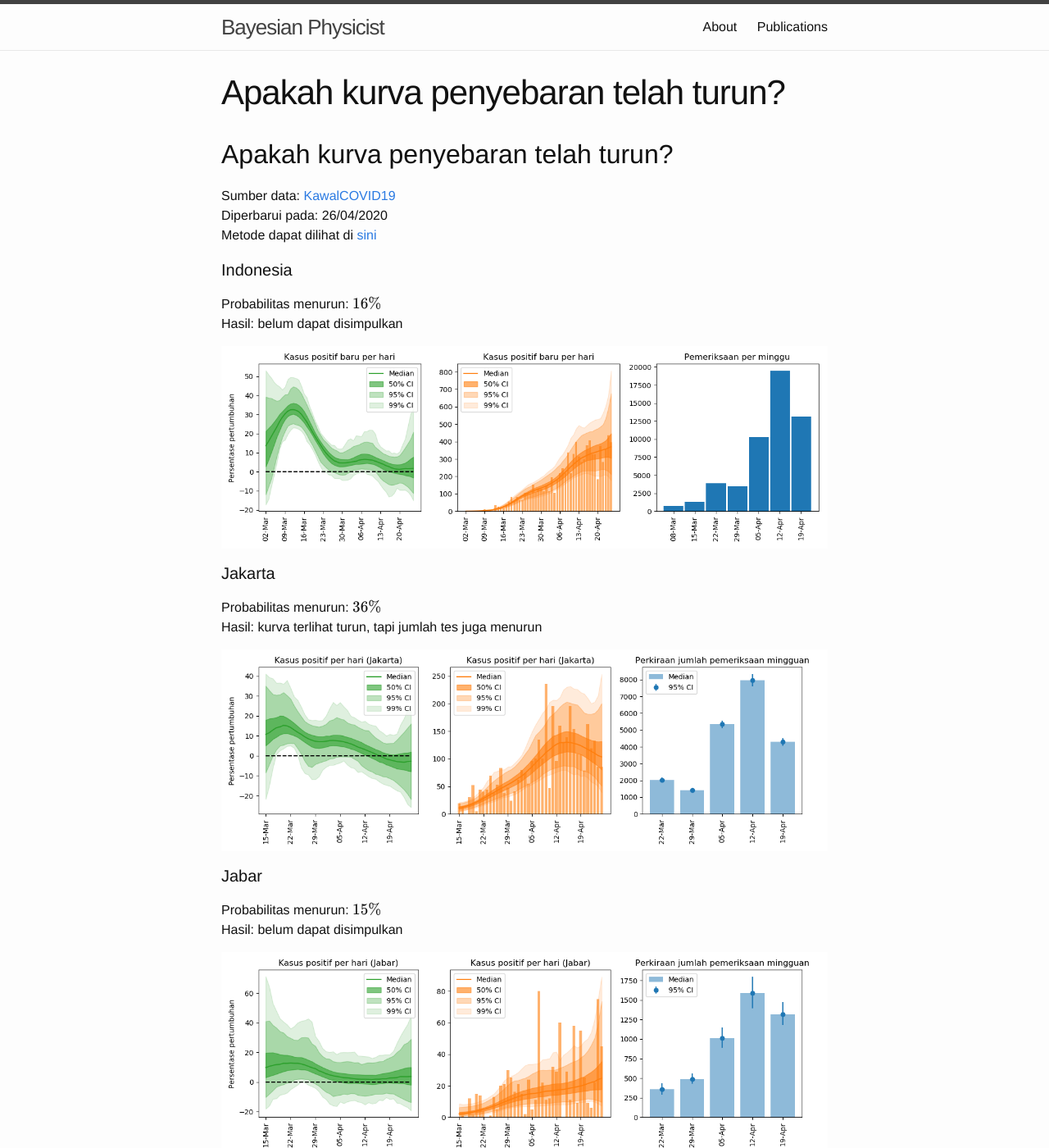
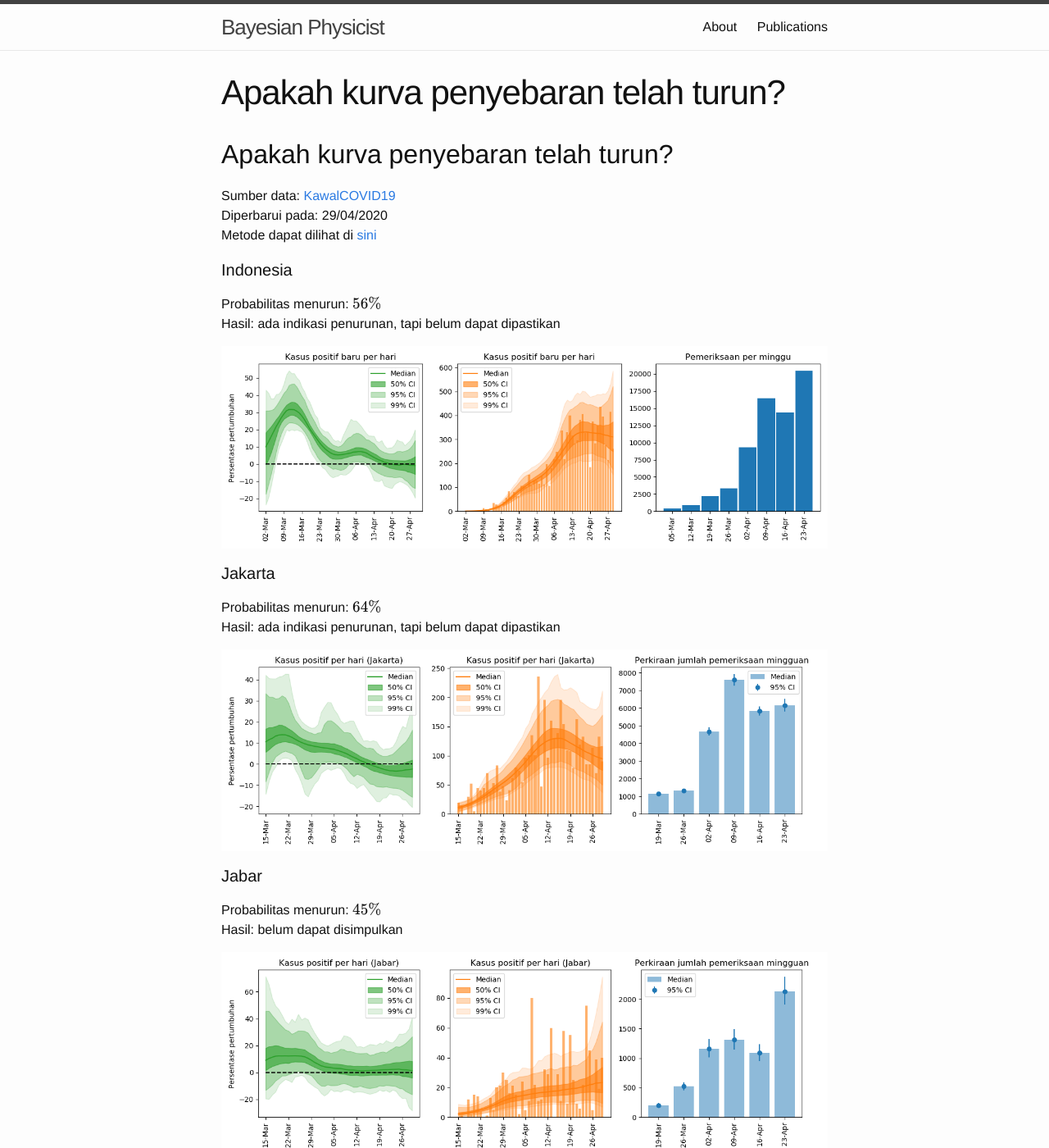
Before and after one commit to mfkasim1/mfkasim1.github.io, a Jekyll site: the page built from idcovid19.md, in a window 1280 px wide and 1400 px high. Shown: the whole window at 82% size. Built offline with Jekyll 4.4.1, drawn with Linux system fonts in a browser that asks for light colours; formulas are drawn with MathJax 3; our own code applies the rules of GitHub Pages for plain Markdown files; some of the changed text lies outside the part shown.

Commit message:
Update curve

```diff
--- a/idcovid19.md
+++ b/idcovid19.md
@@ -8,47 +8,47 @@ permalink: /idcovid19/
 ## Apakah kurva penyebaran telah turun?
 
 Sumber data: [KawalCOVID19](https://kawalcovid19.id/)<br/>
-Diperbarui pada: 26/04/2020<br/>
+Diperbarui pada: 29/04/2020<br/>
 Metode dapat dilihat di [sini]({{ site.baseurl }}/2020/04/17/COVID19-has-the-curve-flatten/)
 
 #### Indonesia
 
-Probabilitas menurun: \\(16\%\\)<br/>
-Hasil: belum dapat disimpulkan
+Probabilitas menurun: \\(56\%\\)<br/>
+Hasil: ada indikasi penurunan, tapi belum dapat dipastikan
 
 <img title="Indonesia" src="{{ site.baseurl }}/assets/idcovid19-daily/id_new_cases.png" width="100%"/>
 
 #### Jakarta
 
-Probabilitas menurun: \\(36\%\\)<br/>
-Hasil: kurva terlihat turun, tapi jumlah tes juga menurun
+Probabilitas menurun: \\(64\%\\)<br/>
+Hasil: ada indikasi penurunan, tapi belum dapat dipastikan
 
 <img title="Jakarta" src="{{ site.baseurl }}/assets/idcovid19-daily/idprov_jakarta_new_cases.png" width="100%"/>
 
 #### Jabar
 
-Probabilitas menurun: \\(15\%\\)<br/>
+Probabilitas menurun: \\(45\%\\)<br/>
 Hasil: belum dapat disimpulkan
 
 <img title="Jabar" src="{{ site.baseurl }}/assets/idcovid19-daily/idprov_jabar_new_cases.png" width="100%"/>
 
 #### Jatim
 
-Probabilitas menurun: \\(15\%\\)<br/>
+Probabilitas menurun: \\(46\%\\)<br/>
 Hasil: belum dapat disimpulkan
 
 <img title="Jatim" src="{{ site.baseurl }}/assets/idcovid19-daily/idprov_jatim_new_cases.png" width="100%"/>
 
 #### Jateng
 
-Probabilitas menurun: \\(10\%\\)<br/>
+Probabilitas menurun: \\(39\%\\)<br/>
 Hasil: belum dapat disimpulkan
 
 <img title="Jateng" src="{{ site.baseurl }}/assets/idcovid19-daily/idprov_jateng_new_cases.png" width="100%"/>
 
 #### Sulsel
 
-Probabilitas menurun: \\(25\%\\)<br/>
-Hasil: kurva terlihat turun, tapi jumlah tes juga menurun
+Probabilitas menurun: \\(61\%\\)<br/>
+Hasil: ada indikasi penurunan, tapi belum dapat dipastikan
 
 <img title="Sulsel" src="{{ site.baseurl }}/assets/idcovid19-daily/idprov_sulsel_new_cases.png" width="100%"/>
```
Also changed, not shown: assets/idcovid19-daily/id_new_cases.png, assets/idcovid19-daily/idprov_jabar_new_cases.png, assets/idcovid19-daily/idprov_jakarta_new_cases.png, assets/idcovid19-daily/idprov_jateng_new_cases.png, assets/idcovid19-daily/idprov_jatim_new_cases.png, assets/idcovid19-daily/idprov_sulsel_new_cases.png.
